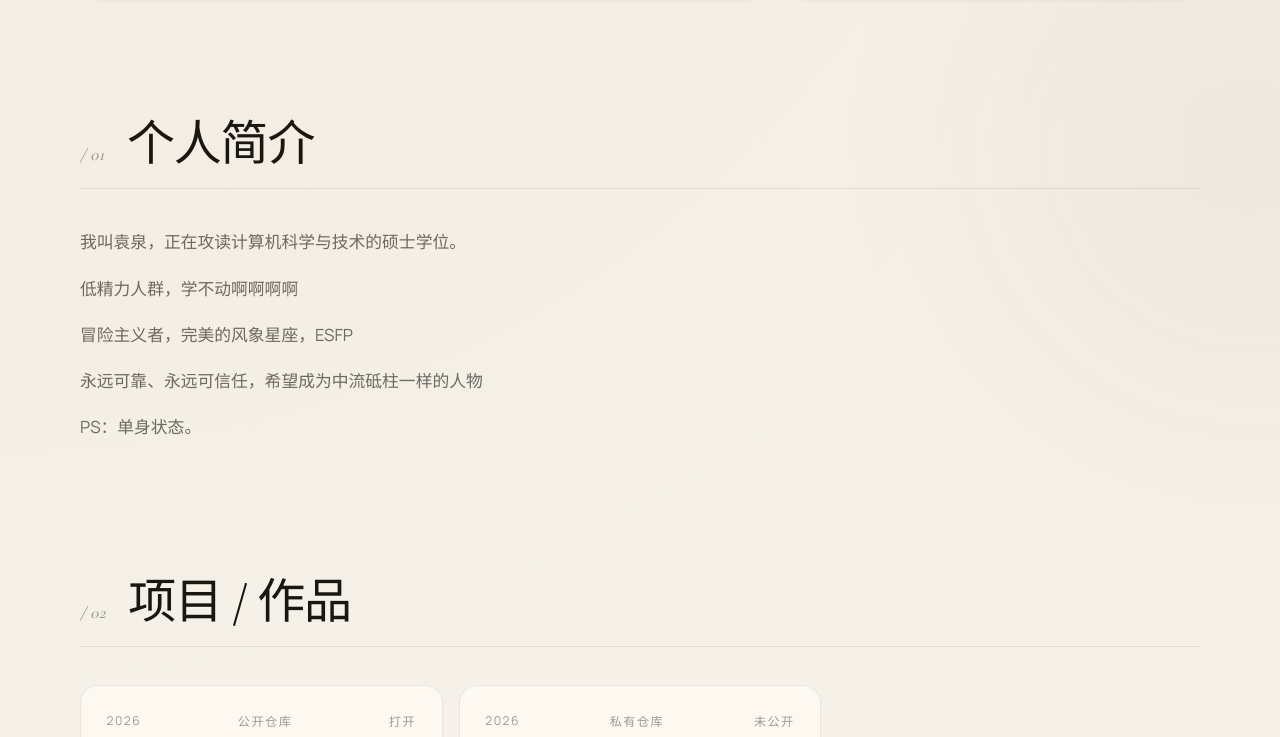
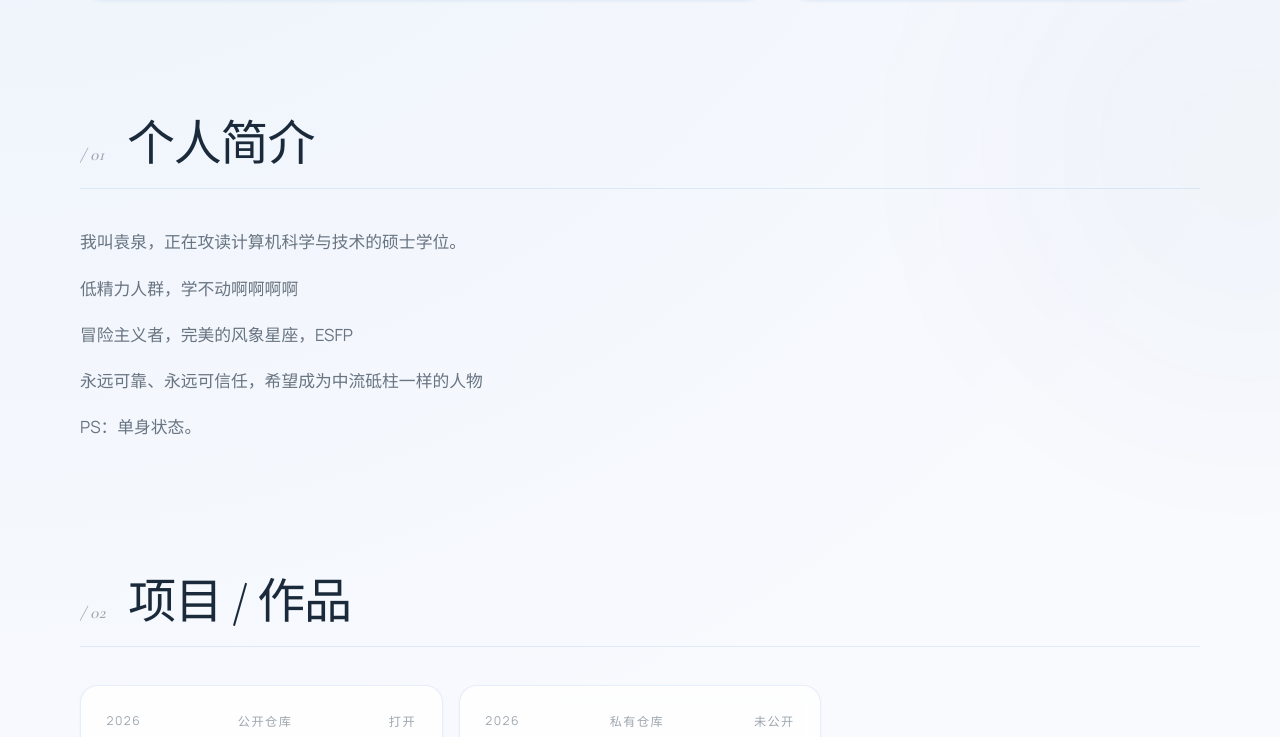
Before and after one commit to xiaoshancha/blog, an Astro site: page /blog/ in a window 1280 px wide. Shown: the part 621-1358 px from the top of the page. Built offline with nearby package versions, Linux system fonts and the light colour scheme; Astro itself is replaced by a stand-in of ours.

Commit message:
Switch to white-blue (LinkedIn blue) palette and add scroll reveal animations

```diff
--- a/src/layouts/BaseLayout.astro
+++ b/src/layouts/BaseLayout.astro
@@ -37,7 +37,7 @@ const dictionary = getDictionary(locale);
     <meta charset="UTF-8" />
     <meta name="viewport" content="width=device-width, initial-scale=1.0" />
     <meta name="description" content={description} />
-    <meta name="theme-color" content="#f3efe6" />
+    <meta name="theme-color" content="#f8fafe" />
     <link rel="icon" href={`${siteConfig.base}/favicon.svg`} />
     <link rel="canonical" href={`${siteConfig.site}${canonicalPath}`} />
     {alternateLinks.map((link) => <link rel="alternate" hreflang={link.hrefLang} href={`${siteConfig.site}${link.href}`} />)}
@@ -68,5 +68,27 @@ const dictionary = getDictionary(locale);
         <FooterChannels />
       </footer>
     </div>
+    <script>
+      document.addEventListener('DOMContentLoaded', () => {
+        const targets = document.querySelectorAll(
+          '.content-section, .hero-panel, .hero-copy, .hero-card, .project-card, .skill-card, .social-card, .timeline-item, .post-card, .contact-card'
+        );
+        targets.forEach((el) => el.classList.add('reveal'));
+
+        const observer = new IntersectionObserver(
+          (entries) => {
+            entries.forEach((entry) => {
+              if (entry.isIntersecting) {
+                entry.target.classList.add('visible');
+                observer.unobserve(entry.target);
+              }
+            });
+          },
+          { threshold: 0.1, rootMargin: '0px 0px -40px 0px' }
+        );
+
+        targets.forEach((el) => observer.observe(el));
+      });
+    </script>
   </body>
 </html>
--- a/src/styles/blog.css
+++ b/src/styles/blog.css
@@ -30,9 +30,9 @@
 }
 
 .post-card:hover {
-  border-color: var(--line-strong);
+  border-color: var(--accent);
   transform: translateY(-2px);
-  box-shadow: var(--shadow);
+  box-shadow: 0 12px 36px rgba(10, 102, 194, 0.12);
 }
 
 .post-card h2 {
--- a/src/styles/global.css
+++ b/src/styles/global.css
@@ -16,8 +16,8 @@ body {
   font-family: 'Manrope', sans-serif;
   font-feature-settings: 'ss01', 'ss02', 'cv11';
   background:
-    radial-gradient(circle at top left, rgba(211, 166, 122, 0.10), transparent 35%),
-    radial-gradient(circle at bottom right, rgba(114, 62, 45, 0.08), transparent 32%),
+    radial-gradient(circle at top left, rgba(10, 102, 194, 0.06), transparent 40%),
+    radial-gradient(circle at bottom right, rgba(0, 65, 130, 0.05), transparent 35%),
     var(--bg);
   color: var(--text);
   -webkit-font-smoothing: antialiased;
@@ -53,13 +53,13 @@ img {
 .background-glow-left {
   top: -12rem;
   left: -12rem;
-  background: rgba(196, 149, 113, 0.18);
+  background: rgba(10, 102, 194, 0.12);
 }
 
 .background-glow-right {
   right: -14rem;
   bottom: -14rem;
-  background: rgba(104, 56, 42, 0.12);
+  background: rgba(0, 65, 130, 0.08);
 }
 
 .site-header,
@@ -145,9 +145,9 @@ main,
 .back-link:hover,
 .post-link:hover,
 .contact-link:hover {
-  border-color: var(--text);
-  background: var(--text);
-  color: var(--bg);
+  border-color: var(--accent);
+  background: var(--accent);
+  color: #fff;
 }
 
 main {
@@ -175,14 +175,15 @@ main {
   justify-content: center;
   border: 1px solid var(--line);
   border-radius: 999px;
-  background: rgba(255, 255, 255, 0.7);
+  background: #fff;
   color: var(--text);
-  transition: transform 160ms ease, background 160ms ease;
+  transition: transform 160ms ease, background 160ms ease, color 160ms ease;
 }
 
 .footer-channel:hover {
   transform: translateY(-2px);
-  background: rgba(255, 255, 255, 0.92);
+  background: var(--accent);
+  color: #fff;
 }
 
 .footer-channel svg {
@@ -289,8 +290,9 @@ main {
   border: 1px solid var(--line-strong);
   padding: 0.35rem 0.85rem;
   font-size: 0.82rem;
-  color: var(--text-soft);
+  color: var(--accent);
   letter-spacing: 0.02em;
+  background: var(--accent-light);
 }
 
 .prose-shell {
@@ -314,3 +316,19 @@ main {
     padding-top: 1rem;
   }
 }
+
+/* Scroll reveal animations */
+.reveal {
+  opacity: 0;
+  transform: translateY(32px);
+  transition: opacity 0.7s cubic-bezier(0.16, 1, 0.3, 1), transform 0.7s cubic-bezier(0.16, 1, 0.3, 1);
+}
+
+.reveal.visible {
+  opacity: 1;
+  transform: translateY(0);
+}
+
+.reveal-delay-1 { transition-delay: 0.1s; }
+.reveal-delay-2 { transition-delay: 0.2s; }
+.reveal-delay-3 { transition-delay: 0.3s; }
--- a/src/styles/home.css
+++ b/src/styles/home.css
@@ -116,9 +116,9 @@
 .project-card:hover,
 .skill-card:hover,
 .social-card:hover {
-  border-color: var(--line-strong);
+  border-color: var(--accent);
   transform: translateY(-2px);
-  box-shadow: var(--shadow);
+  box-shadow: 0 12px 36px rgba(10, 102, 194, 0.12);
 }
 
 .project-meta {
--- a/src/styles/tokens.css
+++ b/src/styles/tokens.css
@@ -1,17 +1,18 @@
 :root {
-  --bg: #f5f1e8;
-  --bg-soft: rgba(255, 255, 255, 0.5);
-  --surface: rgba(255, 252, 246, 0.6);
-  --surface-strong: rgba(255, 251, 244, 0.78);
-  --text: #1a1612;
-  --text-soft: rgba(26, 22, 18, 0.62);
-  --text-mute: rgba(26, 22, 18, 0.42);
-  --line: rgba(26, 22, 18, 0.08);
-  --line-strong: rgba(26, 22, 18, 0.14);
-  --accent: #8e4b34;
-  --accent-strong: #5d1f12;
-  --shadow: 0 18px 50px rgba(51, 35, 23, 0.06);
-  --shadow-soft: 0 1px 2px rgba(51, 35, 23, 0.04);
+  --bg: #f8fafe;
+  --bg-soft: rgba(255, 255, 255, 0.7);
+  --surface: rgba(255, 255, 255, 0.6);
+  --surface-strong: rgba(255, 255, 255, 0.82);
+  --text: #1b2a3b;
+  --text-soft: rgba(27, 42, 59, 0.64);
+  --text-mute: rgba(27, 42, 59, 0.42);
+  --line: rgba(10, 102, 194, 0.10);
+  --line-strong: rgba(10, 102, 194, 0.20);
+  --accent: #0A66C2;
+  --accent-light: #e8f1fb;
+  --accent-strong: #004182;
+  --shadow: 0 18px 50px rgba(10, 60, 130, 0.08);
+  --shadow-soft: 0 1px 3px rgba(10, 60, 130, 0.05);
   --radius-xl: 24px;
   --radius-lg: 18px;
   --radius-md: 12px;
```
